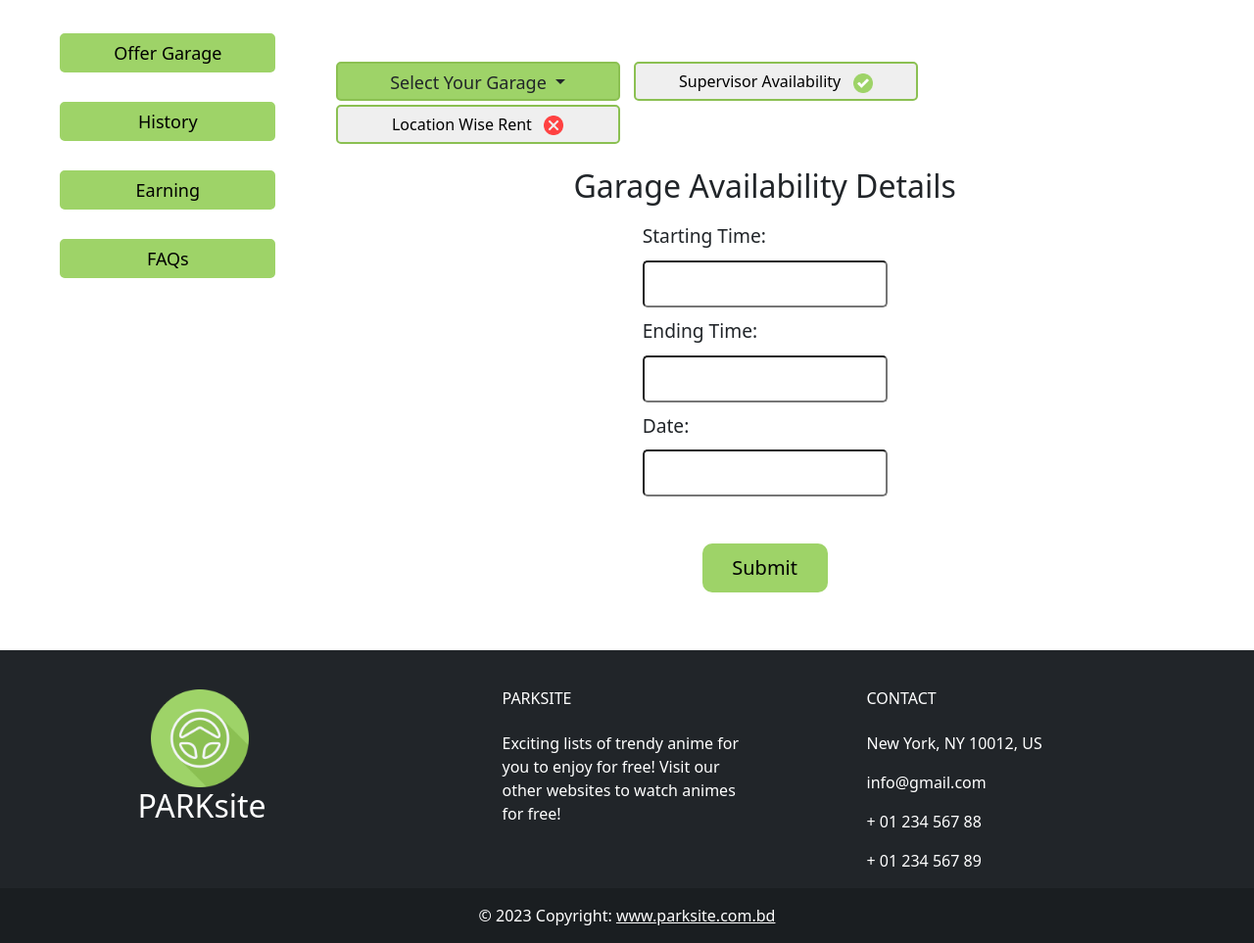
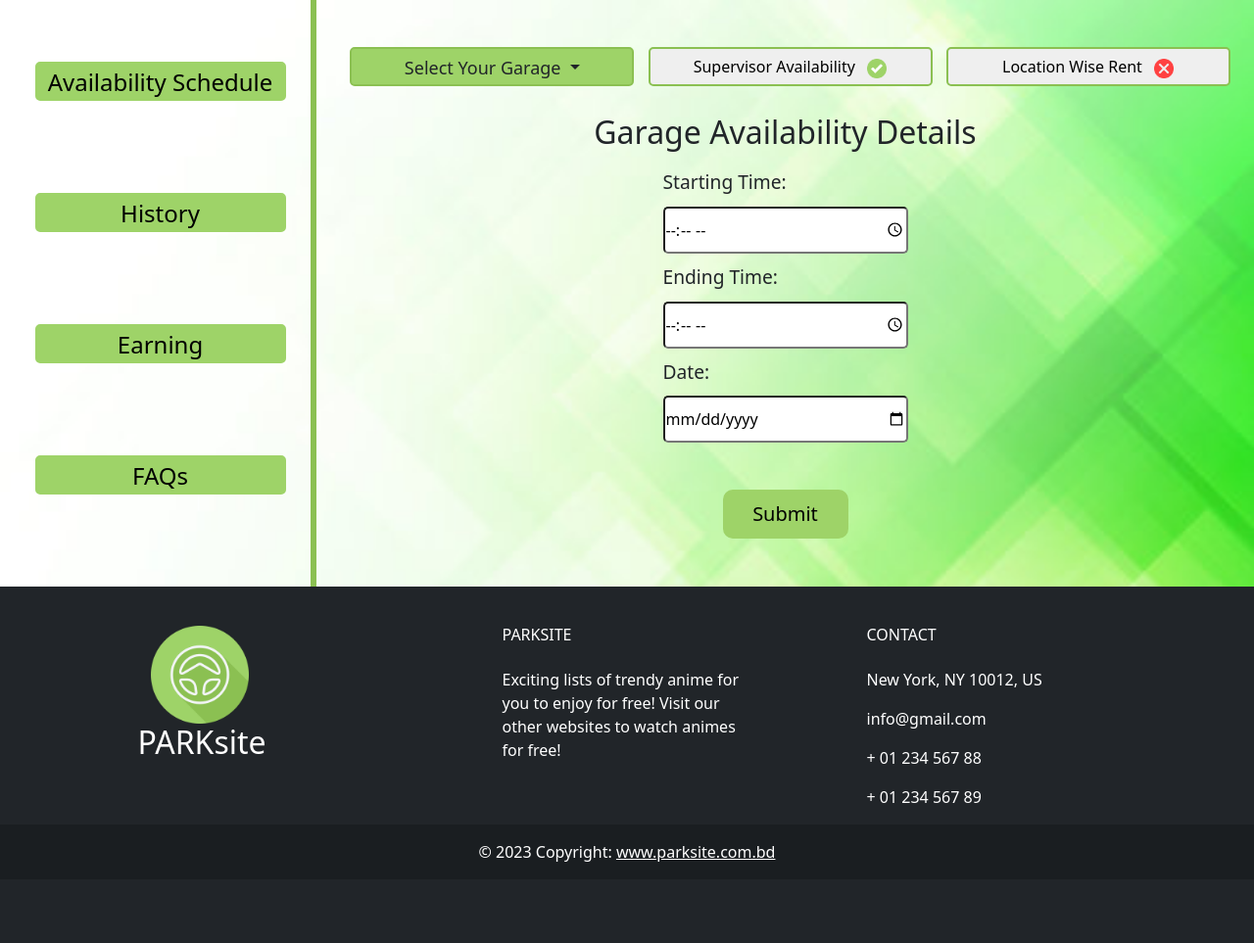
Before and after one commit to williamjefferson6/PARKsite, a PHP site: page /offerGarage.html in a window 1280 px wide. Shown: the part 86-1049 px from the top of the page at 98% size. After the commit the page ends 966 px from the top, so only its background shows below. Run offline with PHP 8.4, Linux system fonts and the light colour scheme.

Commit message:
offer garage 1.1

```diff
--- a/offerGarage.css
+++ b/offerGarage.css
@@ -1,3 +1,9 @@
+main {
+    background-image: url(images/back-signup.jpg);
+    background-size: cover;
+    background-repeat: no-repeat;
+}
+
 /*..................header & footer..................*/
 
 .imglogo {
@@ -82,8 +88,8 @@
     height: 600px;
     display: flex;
     justify-content: space-evenly;
-    margin-top: 120px;
-    margin-bottom: 30px;
+    margin-top: 85px;
+    margin-bottom: 0px;
 }
 .side-bar-options {
     margin-bottom: 30px;
@@ -91,9 +97,9 @@
     border-radius: 5px;
     border: 2px solid #9ed368;
     margin-left: 10px;
-    width: 220px;
-    height: 40px;
-    font-size: 18px;
+    width: 20vw;
+    height: 5vh;
+    font-size: 1.5rem;
 }
 .side-bar-options:hover {
     background-color: #8bc052;
@@ -102,15 +108,20 @@
 }
 .side-bar {
     display: flex;
+    align-items: center;
+    justify-content: space-evenly;
     flex-direction: column;
+    width: 25vw;
+    border-right: 3px solid #8bc052;
 }
 .window {
-    width: 70vw;
+    width: 75vw;
     /* background-color: cadetblue; */
     align-items: center;
     justify-content: center;
     display: flex;
     flex-direction: column;
+    border-left: 3px solid #8bc052;
 }
 
 .qq {
--- a/offerGarage.html
+++ b/offerGarage.html
@@ -41,7 +41,7 @@
     <main>
         <div class="mother-div">
             <div class="side-bar">
-                <button class="side-bar-options">Offer Garage</button>
+                <button class="side-bar-options">Availability Schedule</button>
                 <button class="side-bar-options">History</button>
                 <button class="side-bar-options">Earning</button>
                 <button class="side-bar-options">FAQs</button>
@@ -73,11 +73,11 @@
                     <h2>Garage Availability Details</h2>
                     <div class="form qq">
                         <label>Starting Time: </label>
-                        <input class="field" required>
+                        <input type="time" class="field" required>
                         <label>Ending Time: </label>
-                        <input class="field" required>
+                        <input type="time" class="field" required>
                         <label>Date: </label>
-                        <input class="field" required>
+                        <input type="date" class="field" required>
                         <br>
                         <br>
                         <input type="submit" class="submit"></input>
```
Also changed, not shown: other parts of offerGarage.css (+75 -0 lines), images/back-signupMobile.jpg (added).
